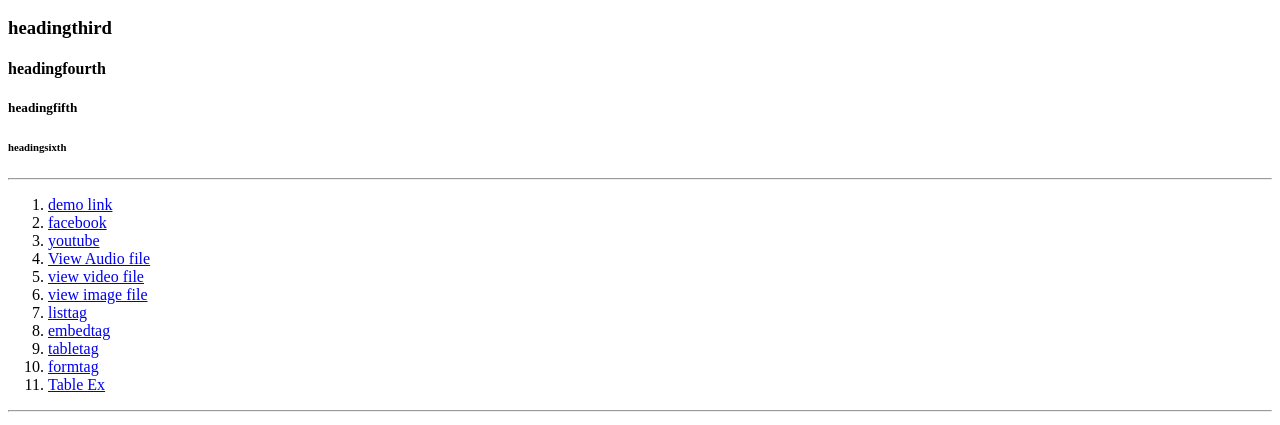
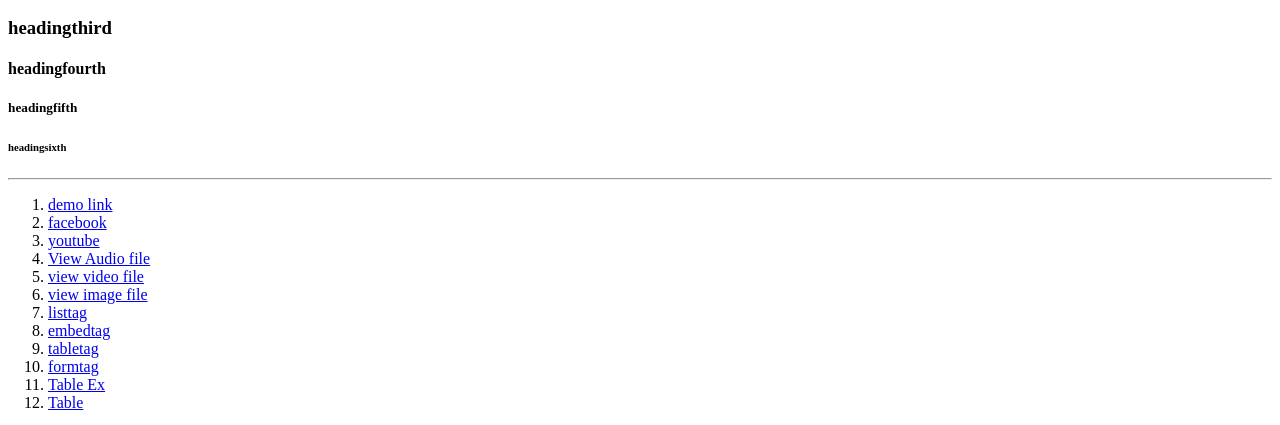
Before and after one commit to souravkirar/practice-html, a plain HTML site: page index.html in a window 1280 px wide. Shown: the part 110-535 px from the top of the page. Drawn offline with Linux system fonts and the light colour scheme.

Commit message:
Add files via upload

```diff
--- a/index.html
+++ b/index.html
@@ -49,6 +49,9 @@
 		<li>
 		<a href="table_exercise.html" title="Table Ex">Table Ex</a>
 		</li>
+		<li>
+		<a href="table.html" title="Table">Table</a>
+		</li>
 </ol>
 <hr>
 <!--abbr tag practice--->
```
